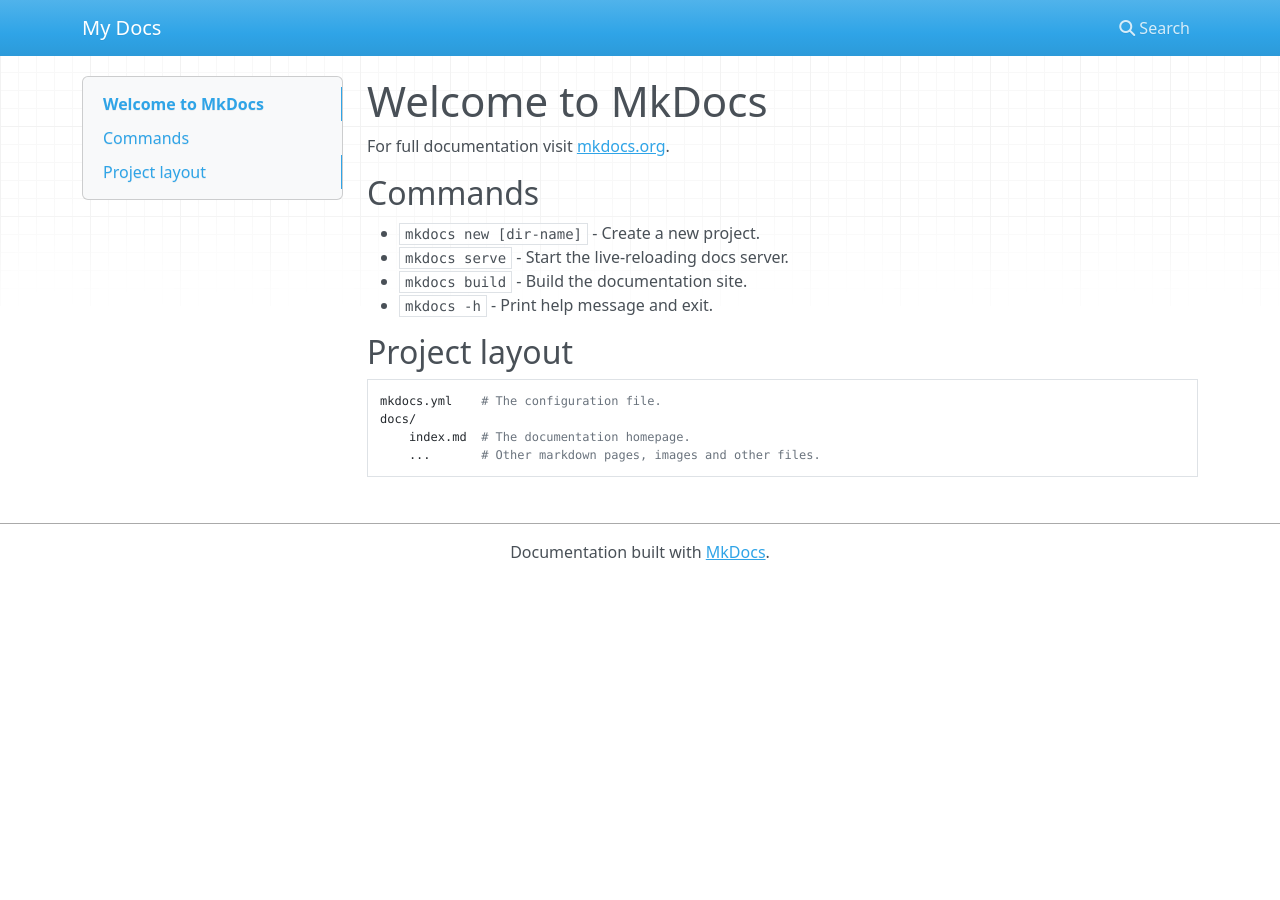
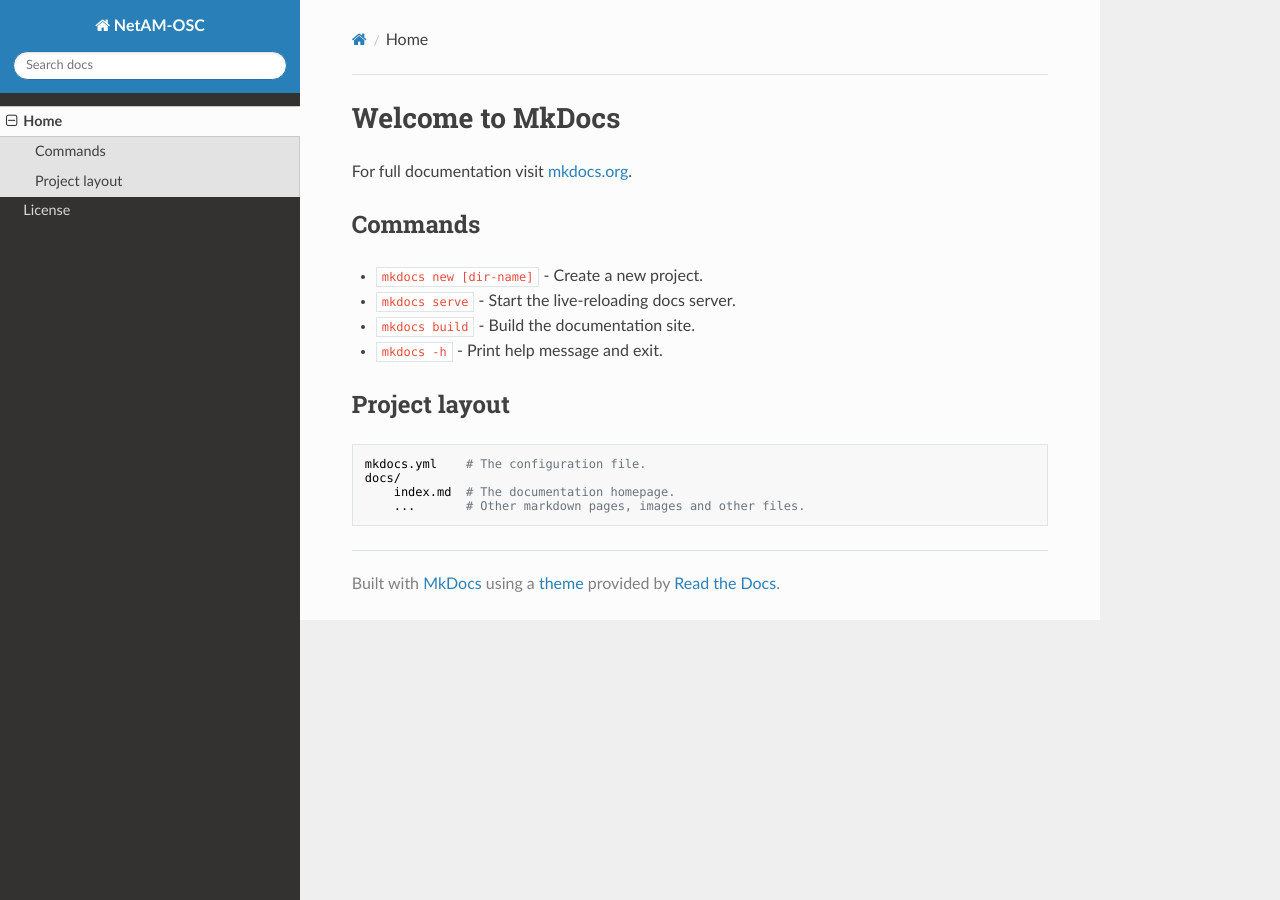
Before and after one commit to NetaM-OSC/documentation, an MkDocs documentation site: the page built from docs/index.md, in a window 1280 px wide. Built offline with MkDocs 1.6.1, drawn with Linux system fonts in a browser that asks for light colours; nearby versions of some CDN libraries.

Commit message:
updt: theme and base nav

```diff
--- a/mkdocs.yml
+++ b/mkdocs.yml
@@ -1 +1,5 @@
-site_name: My Docs
+site_name: NetAM-OSC
+nav:
+  - Home: index.md
+  - License: licence.md
+theme: readthedocs
```
